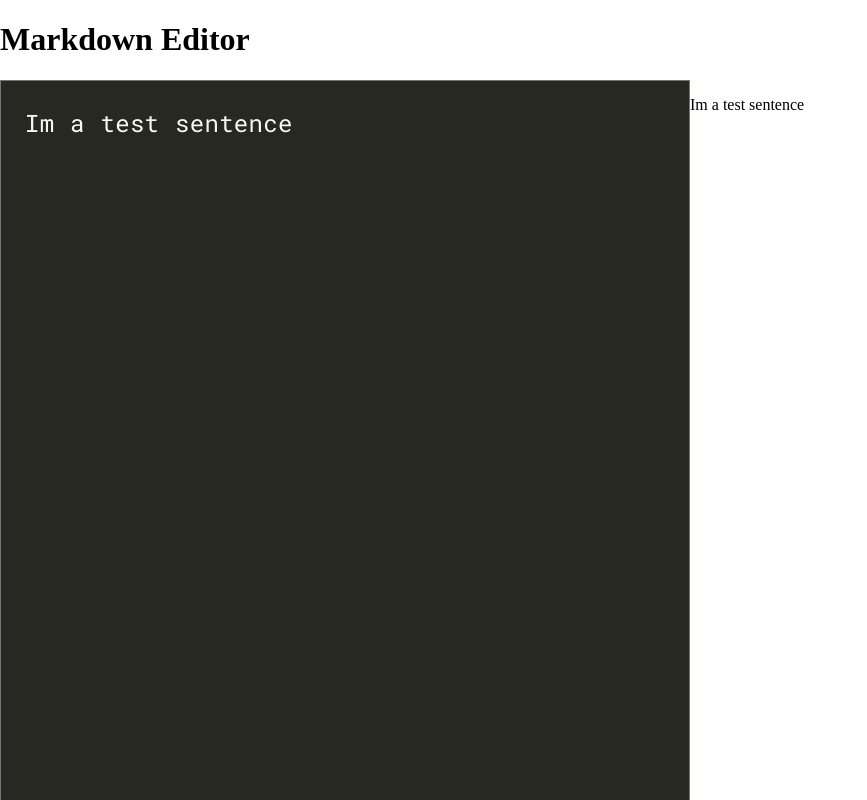
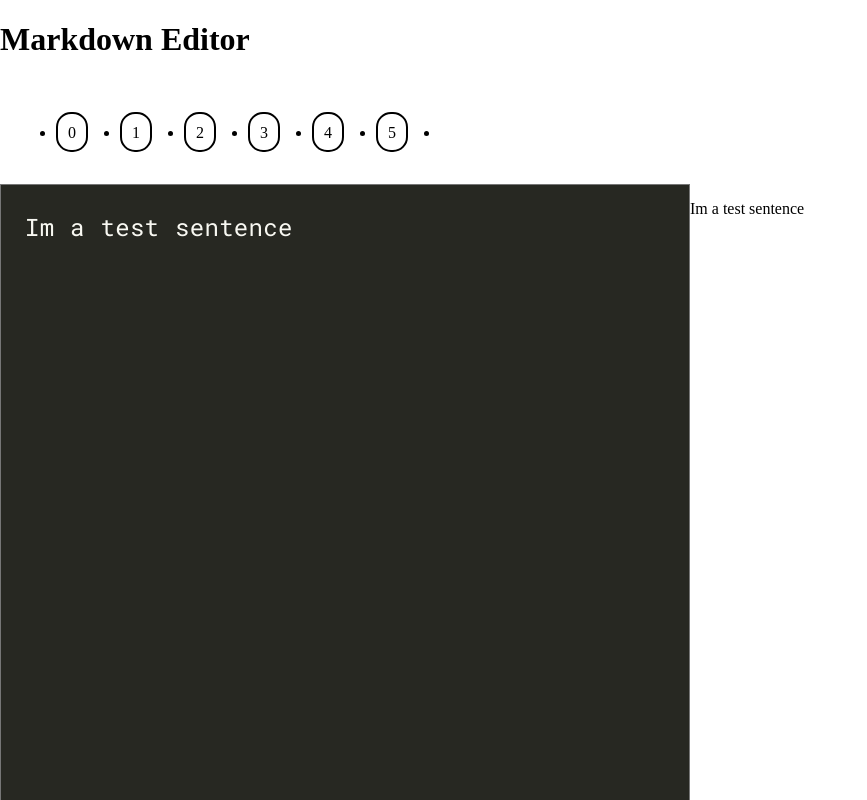
Before and after one commit to Morriden/markdownly, a React app: page / in a window 1280 px wide. Shown: the top 800 px of the page, without its empty margins (0-867 px from the left). Built offline with nearby package versions, Linux system fonts and the light colour scheme.

Commit message:
markdownList completed and added css

```diff
--- a/src/components/markdown/View.jsx
+++ b/src/components/markdown/View.jsx
@@ -2,11 +2,13 @@ import React from 'react';
 import Editor from './Editor';
 import Preview from './Preview';
 import styles from './View.css';
+import MarkdownList from '../markdownList/MarkdownList';
 
 const View = () => {
 
   return (
     <>
+      <MarkdownList />
       <div className={styles.View}>
         <Editor />
         <Preview />
--- /dev/null
+++ b/src/components/markdownList/MarkdownList.css
@@ -0,0 +1,16 @@
+.MarkdownList {
+  ul {
+    display: inline-flex;
+
+    width: 50vh;
+    overflow: scroll;
+  }
+  li {
+    height: 1rem;
+    border: 2px solid black;
+    border-radius: 15px;
+    padding: 10px;
+    text-align: center;
+    margin: 1rem;
+  }
+}
--- a/src/components/markdownList/MarkdownList.jsx
+++ b/src/components/markdownList/MarkdownList.jsx
@@ -1,13 +1,15 @@
 import React from 'react';
+import styles from './MarkdownList.css';
 
 const MarkdownList = () => {
-  const markdownList = ['stuff', 'other', 'more', 'even more'];
+  // this is pretend state for now, will change to real state later
+  const markdownList = ['stuff', 'other', 'more', 'even more', 'stuff', 'other', 'more', 'even more', 'stuff', 'other', 'more', 'even more', 'stuff', 'other', 'more', 'even more', 'stuff', 'other', 'more', 'even more', 'stuff', 'other', 'more', 'even more', 'stuff', 'other', 'more', 'even more', 'stuff', 'other', 'more', 'even more'];
   const markdownListElements = markdownList.map((markdown, index) => (<li key={markdown + index}>
     {index}
   </li>));
 
   return (
-    <div>
+    <div className={styles.MarkdownList}>
       <ul>
         {markdownListElements}
       </ul>
```
Also changed, not shown: 2 other files (tests, documents, lock files or other folders).
